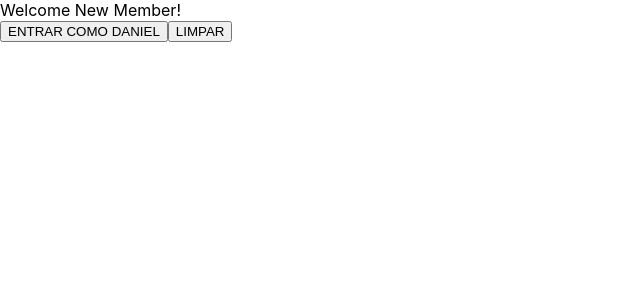
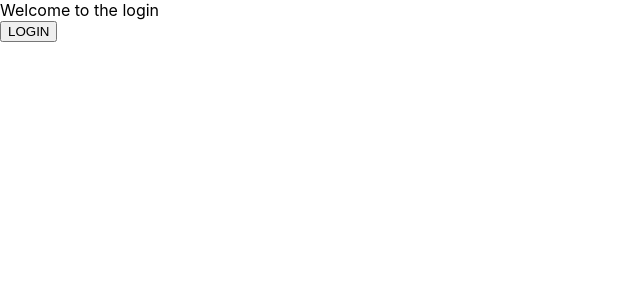
Before and after one commit to daniel-silva-dxp/react-course, a React (Create React App) app: page / in a window 1280 px wide. Shown: the top 300 px of the page, without its empty margins (0-640 px from the left). Built offline with nearby package versions, Linux system fonts and the light colour scheme.

Commit message:
feat: trabalhando com condicionais no React

```diff
--- a/src/App.js
+++ b/src/App.js
@@ -6,23 +6,38 @@ class App extends Component {
 	constructor() {
 		super();
 		this.state = {
-			member: 'New Member'
+			member: 'New Member',
+			isLogged: false
 		};
-		this.welcome = this.welcome.bind(this);
-		this.clear = this.clear.bind(this)
+		this.login = this.login.bind(this);
+		this.logout = this.logout.bind(this);
 	}
-	welcome() {
-		this.setState({member: 'Daniel Silva'})
+	login() {
+		this.setState({
+			member: 'Daniel Silva',
+			isLogged: true
+		});
 	}
-	clear() {
-		this.setState({member: 'New Member'})
+	logout() {
+		this.setState({
+			member: 'New Member',
+			isLogged: false
+		});
 	}
 	render() {
 		return (
 			<div>
-				<Membro member={this.state.member} />
-				<Button handleClick={this.welcome}>ENTRAR COMO DANIEL</Button>
-				<Button handleClick={this.clear}>LIMPAR</Button>
+				{!this.state.isLogged ? (
+					<div>
+						<div>Welcome to the login</div>
+						<Button handleClick={this.login}>LOGIN</Button>
+					</div>
+				) : (
+					<div>
+						<Membro member={this.state.member} />
+						<Button handleClick={this.logout}>LOGOUT</Button>
+					</div>
+				)}
 			</div>
 		);
 	}
```
